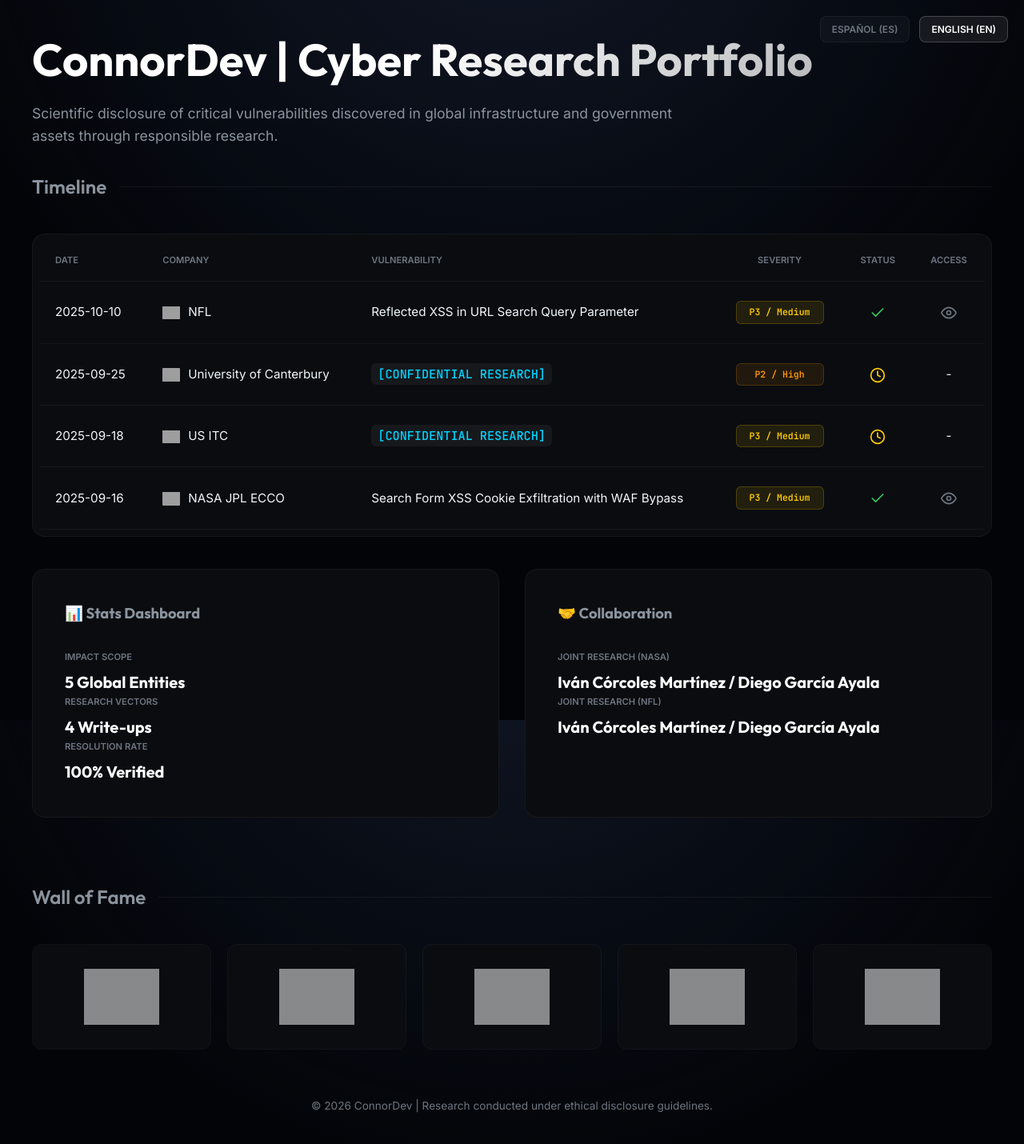
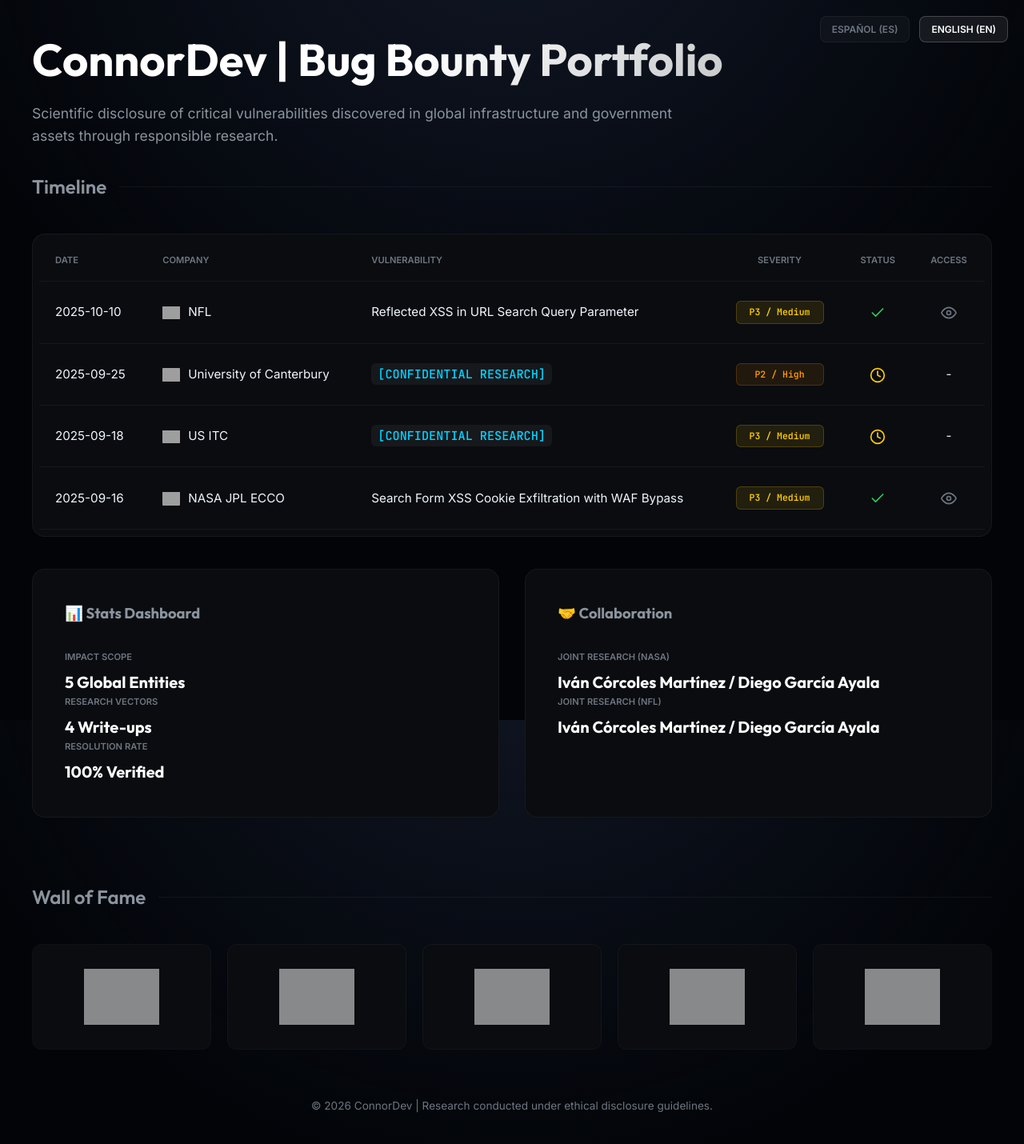
Before and after one commit to ConnorDev1337/connordev1337.github.io, a Jekyll site: the page built from en/index.md, in a window 1280 px wide, cut to the strip 0-1454 px from the top of the page. Shown: the top 1430 px of the strip at 80% size. Built offline with Jekyll 4.4.1, drawn with Linux system fonts in a browser that asks for light colours; grey boxes are pictures that could not be loaded.

Commit message:
Better writeup

```diff
--- a/_config.yml
+++ b/_config.yml
@@ -1,4 +1,4 @@
-title: ConnorDev | Cyber Research Portfolio
+title: ConnorDev | Bug Bounty Portfolio
 description_en: "Scientific disclosure of critical vulnerabilities discovered in global infrastructure and government assets through responsible research."
 description_es: "Divulgación científica de vulnerabilidades críticas descubiertas en infraestructura global y activos gubernamentales mediante investigación responsable."
 show_downloads: false
@@ -20,12 +20,12 @@ researchers:
     name: "Iván Córcoles Martínez"
     email: "connordev@protonmail.com"
     bugcrowd: "https://bugcrowd.com/h/ConnorDev"
-    linkedin: "https://www.linkedin.com/in/example-ivan"
+    linkedin: "https://www.linkedin.com/in/ivancorcoles/"
   diego:
     name: "Diego García Ayala"
     email: "diego.garaya02@gmail.com"
     bugcrowd: "https://bugcrowd.com/h/sl4sh1t0"
-    linkedin: "https://www.linkedin.com/in/example-diego"
+    linkedin: "https://www.linkedin.com/in/diego-garc%C3%ADa-ayala/"
 
 exclude:
   - README.md
--- a/en/index.md
+++ b/en/index.md
@@ -1,6 +1,6 @@
 ---
 layout: default
-title: ConnorDev | Security Research Portfolio
+title: ConnorDev | Bug Bounty Portfolio
 ---
 
 <div class="container">
```
Also changed, not shown: es/index.md (+1 -1 lines), README.md.
